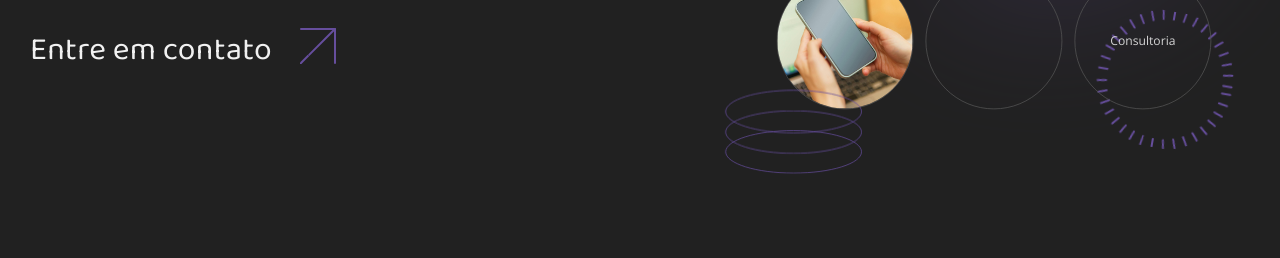
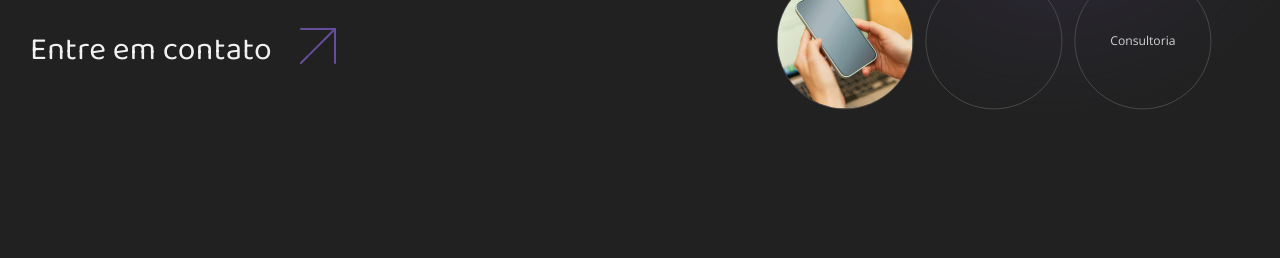
Before and after one commit to peeplo-tecnologia/website, a plain HTML site: page index.html in a window 1280 px wide. Shown: the part 542-800 px from the top of the page. Drawn offline with nearby package versions, Linux system fonts and the light colour scheme; a script that the page names is missing; files whose address does not match are found by name.

Commit message:
feat(home): animation

```diff
--- a/index.html
+++ b/index.html
@@ -167,15 +167,6 @@ https://templatemo.com/tm-561-purple-buzz
                             <img src="./assets/img/home-5.jpg" alt="Image home">
                         </div>
                     </div>
-                </div>
-
-                <div class="bg-circle-h-line menu-desktop">
-                    <img src="./assets/img/circle-ring.svg" alt="Horizontal-circle">
-                    <img src="./assets/img/circle-ring.svg" alt="Horizontal-circle">
-                    <img src="./assets/img/circle-ring.svg" alt="Horizontal-circle">
-                </div>
-                <div class="bg-dash-circle menu-desktop">
-                    <img src="./assets/img/dash-circle.svg" alt="dash-circle">
                 </div>
             </div>
         </section>
```
Also changed, not shown: 2 other files.
